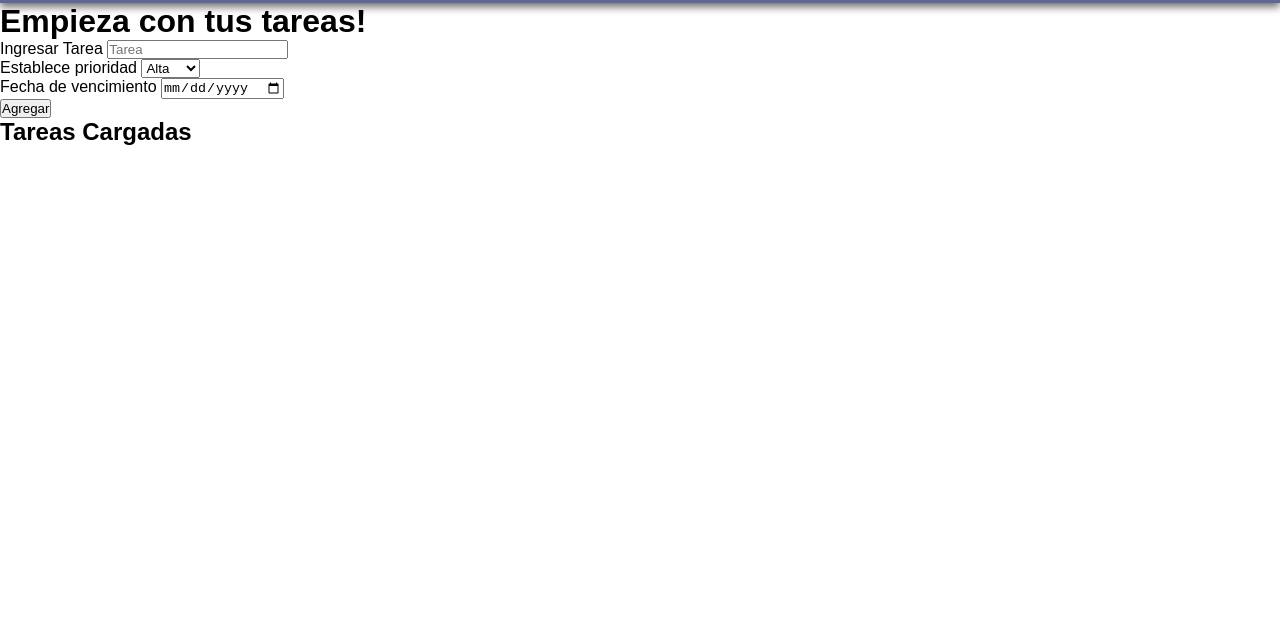
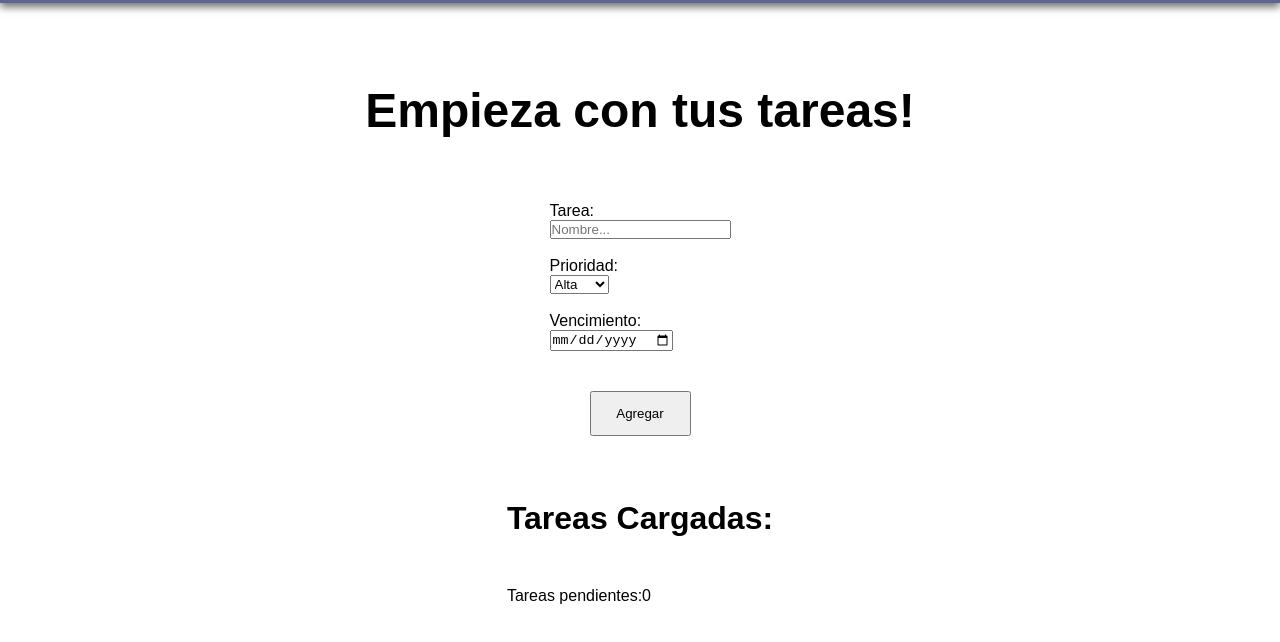
Before and after one commit to Zzsumo/ProyectoJavaScript-, a website: page pags/tasks.html in a window 1280 px wide. Shown: the part 52-694 px from the top of the page. Drawn offline with Linux system fonts and the light colour scheme.

Commit message:
pagina de tareas

```diff
--- a/pags/tasks.html
+++ b/pags/tasks.html
@@ -25,36 +25,41 @@
         </div>
       </nav>
     </header>
+
+    <main class="tareas">
       <h1>Empieza con tus tareas!</h1>
-    <main class="sec_tareas">
-      <div class="nomTarea">
-        <label for="nombreTarea">Ingresar Tarea</label>
-        <input type="text" id="nombreTarea" placeholder="Tarea" />
+      <section class="carga_datos">
+        <div class="nomTarea flex">
+          <label for="nombreTarea">Tarea:</label>
+          <input type="text" id="nombreTarea" placeholder="Nombre..." />
         </div>
-      <div class="prioridadTarea">
-        <label for="prioTarea">Establece prioridad</label>
+        <br />
+        <div class="prioridadTarea flex">
+          <label for="prioTarea">Prioridad:</label>
           <select name="prioridad" id="prioTarea">
             <option value="Alta">Alta</option>
             <option value="Media">Media</option>
             <option value="Baja">Baja</option>
           </select>
         </div>
-      <div class="fTarea">
-        <label for="fechTarea">Fecha de vencimiento</label>
+        <br />
+        <div class="fTarea flex">
+          <label for="fechTarea">Vencimiento:</label>
           <input type="date" id="fechTarea" />
         </div>
         <div class="btnTarea">
           <button id="btnAgregar">Agregar</button>
         </div>
-    </main>
+      </section>
       <section class="tarasCargadas">
-      <h2>Tareas Cargadas</h2>
+        <h2>Tareas Cargadas:</h2>
         <div class="taras">
           <ul id="listaTareas"></ul>
           <br />
           <span id="tareasPendientes"></span>
         </div>
       </section>
+    </main>
     <script src="../scripts/app.js"></script>
   </body>
 </html>
--- a/scripts/app.js
+++ b/scripts/app.js
@@ -13,15 +13,19 @@ const renderizarTareas = () => {
     const itemTarea = document.createElement("li");
     const checkbox = document.createElement("input");
     checkbox.type = "checkbox";
+    checkbox.checked = tareas.completada;
+    checkbox.addEventListener("change", () => completada(checkbox, tareas.id));
     const infoTarea = document.createElement("span");
-    infoTarea.textContent = `Tarea: ${tareas.nombre}| Prio: ${tareas.prioridad}| Venc: ${tareas.vencimiento}`;
+    infoTarea.innerHTML = ` ${tareas.nombre} | ${tareas.prioridad} | <strong>Venc: ${tareas.vencimiento}</strong>`;
     const btnEliminar = document.createElement("button");
     btnEliminar.textContent = "Eliminar";
+    btnEliminar.addEventListener("click", () => eliminarTarea(tareas.id));
     itemTarea.append(checkbox);
     itemTarea.append(infoTarea);
     itemTarea.append(btnEliminar);
     listaTareas.append(itemTarea);
   });
+  pendientes();
 };
 const agregarTarea = () => {
   const nombre = nombreTarea.value;
@@ -41,5 +45,26 @@ const agregarTarea = () => {
     alert("Datos invalidos");
   }
 };
+const eliminarTarea = (id) => {
+  const ind = tareas.findIndex((tarea) => tarea.id === id);
+  if (ind !== -1) {
+    tareas.splice(ind, 1);
+    localStorage.setItem("tareas", JSON.stringify(tareas));
+    renderizarTareas();
+  }
+};
+const pendientes = () => {
+  const pendientes = tareas.filter((tarea) => !tarea.completada).length;
+  tareasPendientes.textContent = `Tareas pendientes:${pendientes}`;
+};
+const completada = (checkbox, id) => {
+  const comp = tareas.find((tarea) => tarea.id === id);
+  if (comp) {
+    comp.completada = checkbox.checked;
+    localStorage.setItem("tareas", JSON.stringify(tareas));
+    renderizarTareas();
+  }
+};
+
 btnAgregar.addEventListener("click", agregarTarea);
 renderizarTareas();
--- a/scss/components/_navbar.scss
+++ b/scss/components/_navbar.scss
@@ -36,6 +36,7 @@
 
         &:hover {
           color: blueviolet;
+          transition: all 0.3s ease;
         }
       }
     }
--- a/scss/layout/_tasks.scss
+++ b/scss/layout/_tasks.scss
@@ -0,0 +1,36 @@
+.tareas {
+  display: flex;
+  flex-direction: column;
+  align-items: center;
+  padding: 10vh;
+
+  h1 {
+    font-size: 3rem;
+    padding-bottom: 8vh;
+  }
+  .carga_datos {
+    padding-bottom: 3vh;
+    .flex {
+      display: table-caption;
+    }
+    .btnTarea {
+      padding: 5vh;
+      #btnAgregar {
+        cursor: pointer;
+        height: 45px;
+        width: 100%;
+        &:hover {
+          font-size: 1rem;
+          color: azure;
+          background-color: rgba(0, 98, 255, 0.689);
+          transition: 0.5s ease;
+        }
+      }
+    }
+  }
+
+  h2 {
+    font-size: 2rem;
+    padding-bottom: 4vh;
+  }
+}
```
Also changed, not shown: css/style.css, 1 other file. Lines whose indentation alone changed are shown as unchanged.
